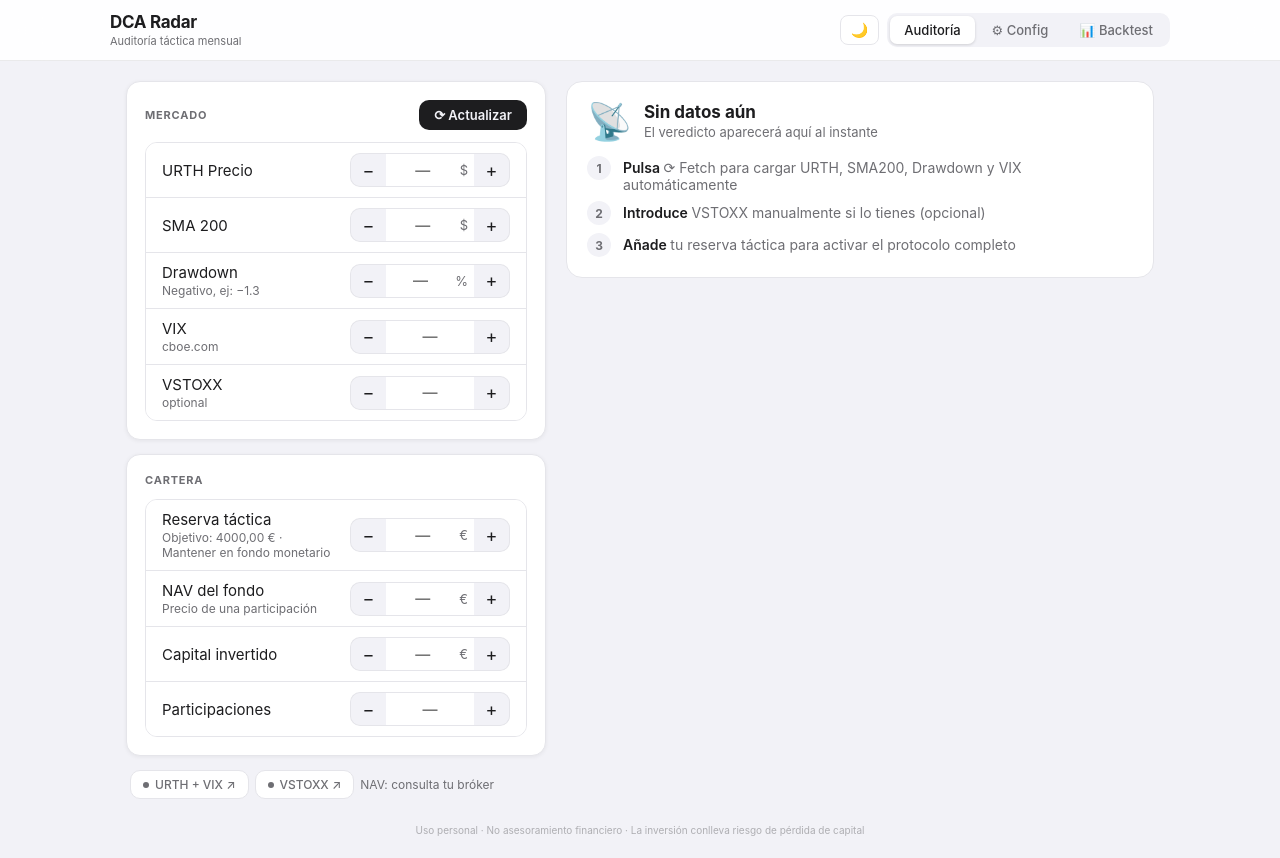
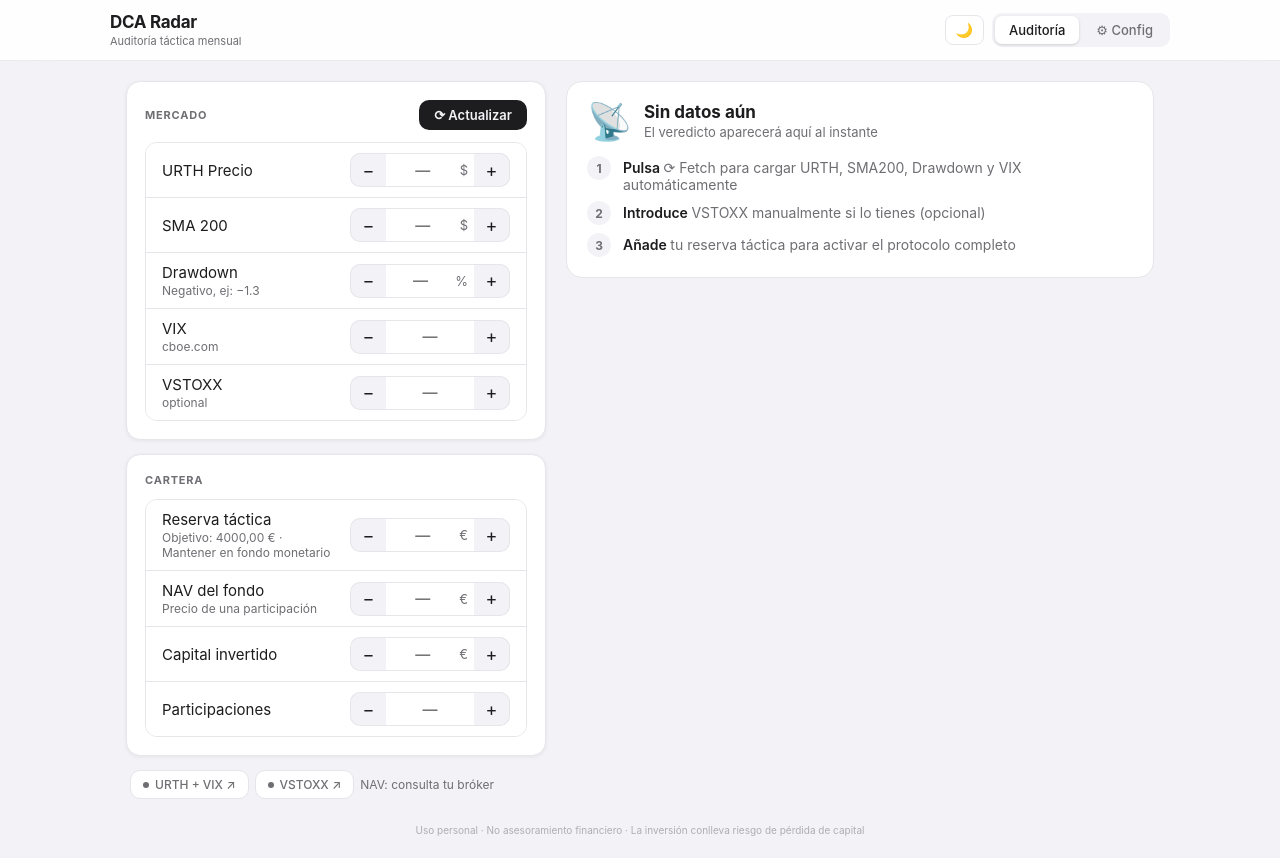
Before and after one commit to hrodres/DCARadar, a React (Vite) app: page / in a window 1280 px wide. Built offline with nearby package versions, Linux system fonts and the light colour scheme.

Commit message:
feat: hide backtest tab from nav, accessible via #backtest
https://claude.ai/code/session_016goUztCm7pzVXaB563Utfi

```diff
--- a/src/App.jsx
+++ b/src/App.jsx
@@ -238,7 +238,7 @@ function SectionTitle({ text, color, mb = 12 }) {
 }
 export default function App() {
   const [dark, setDark] = useState(() => window.matchMedia?.('(prefers-color-scheme: dark)').matches || false)
-  const [tab, setTab]   = useState('auditoria')
+  const [tab, setTab]   = useState(() => window.location.hash === '#backtest' ? 'backtest' : 'auditoria')
   const [cfg, setCfg]   = useState(DEF_CFG)
 
   // Market
@@ -419,7 +419,6 @@ export default function App() {
             <div style={{ display: 'flex', gap: 3, background: T.tabBg, borderRadius: 10, padding: 3 }}>
               {tabBtn('auditoria', 'Auditoría')}
               {tabBtn('config', '⚙ Config')}
-              {tabBtn('backtest', '📊 Backtest')}
             </div>
           </div>
         </div>
```
